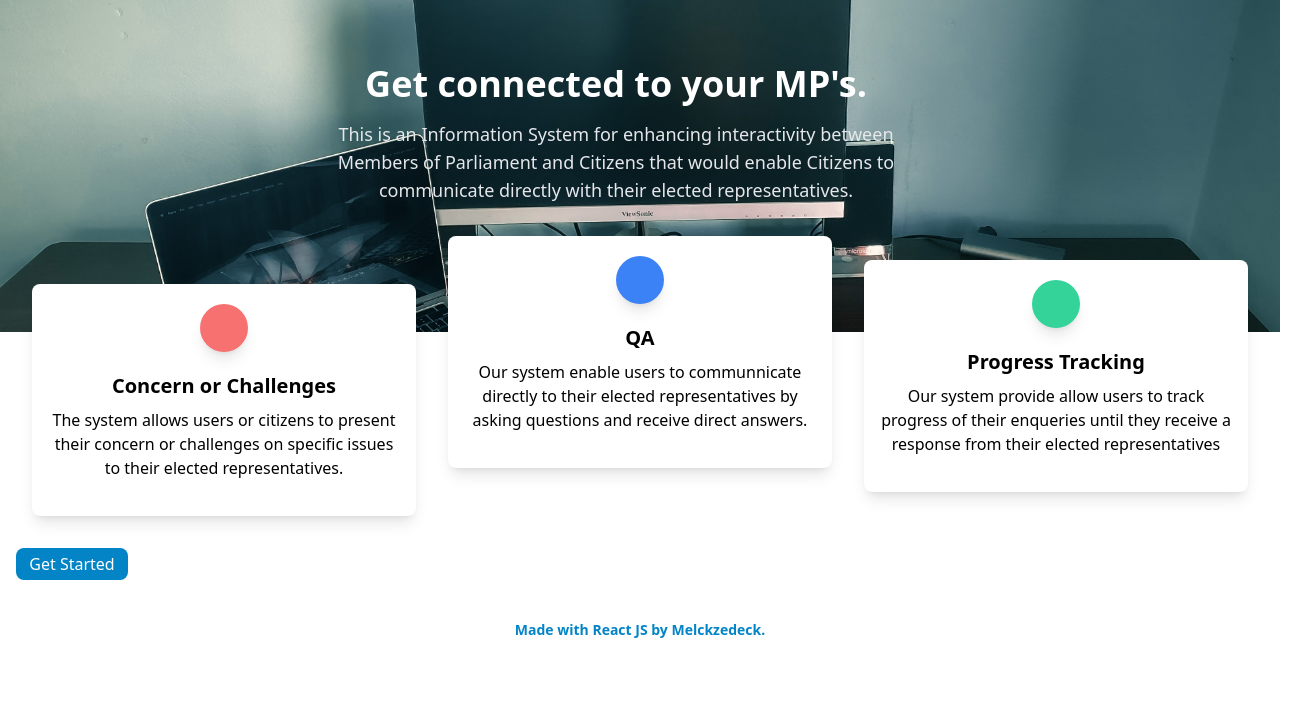
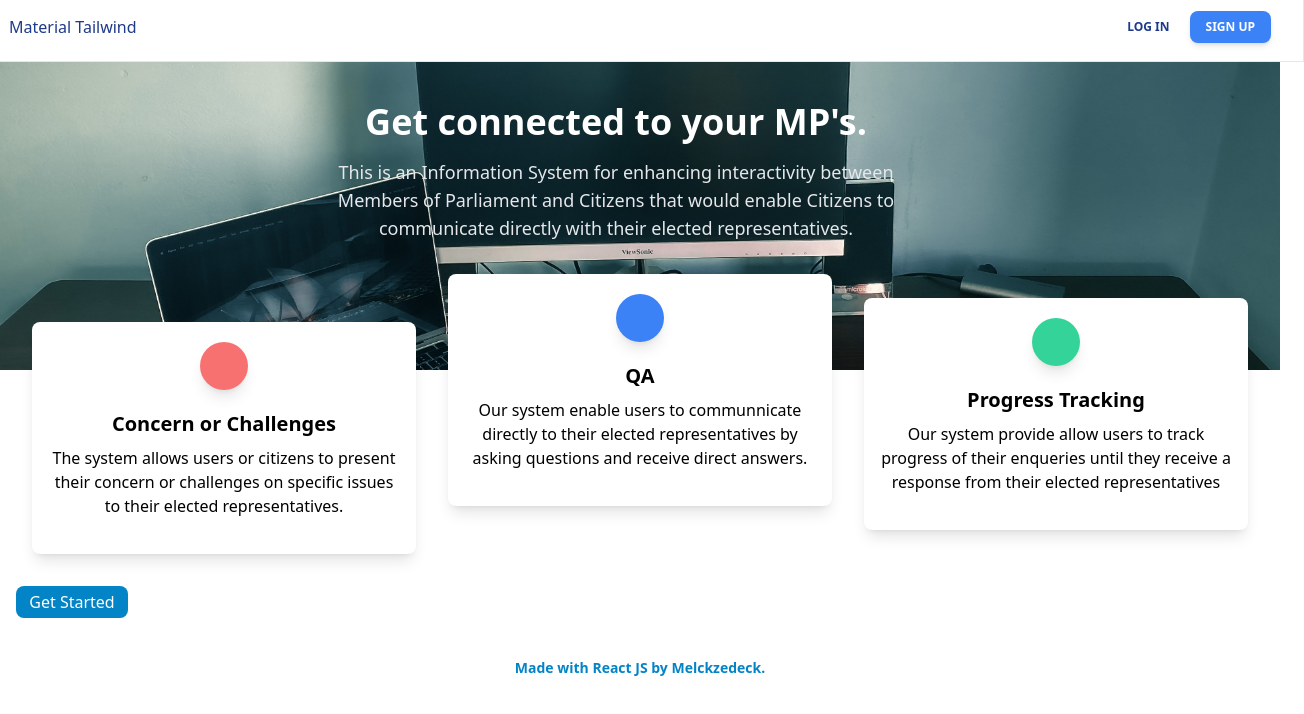
Before and after one commit to melckzedeck063/PPIS, a React (Create React App) app: page / in a window 1280 px wide. Shown: the top 714 px of the page, 1304 px wide, since content can reach past the window. Built offline with nearby package versions, Linux system fonts and the light colour scheme.

Commit message:
modified version with navbar

```diff
--- a/package.json
+++ b/package.json
@@ -3,7 +3,9 @@
   "version": "0.1.0",
   "private": true,
   "dependencies": {
+    "@heroicons/react": "^2.0.18",
     "@hookform/resolvers": "^3.3.2",
+    "@material-tailwind/react": "^2.1.4",
     "@testing-library/jest-dom": "^5.17.0",
     "@testing-library/react": "^13.4.0",
     "@testing-library/user-event": "^13.5.0",
--- a/src/components/SignUp.js
+++ b/src/components/SignUp.js
@@ -65,7 +65,7 @@ export default function SignUp() {
       <div class="flex justify-between gap-3">
         <span class="w-1/2">
           <label for="firstname" class="block text-xs font-semibold text-gray-600 uppercase">Firstname</label>
-          <input id="firstname" type="text" name="firstname" placeholder="John" autocomplete="given-name" class={`text-sm sm:text-base placeholder-gray-500 pl-10 pr-4 rounded-lg border border-gray-400 w-full py-2 focus:outline-none focus:border-blue-400 ${errors.firstname ? "border-red-500" : "border-sky-500"}`}
+          <input id="firstname" type="text" name="firstname" placeholder="John" autocomplete="given-name" class={`text-sm sm:text-base placeholder-gray-500 pl-10 pr-4 rounded-lg border border-gray-400 w-full py-2 focus:outline-none focus:border-blue-400 ${errors.firstname? "border-red-500" : "border-sky-500"}`}
             defaultValue={""}
             {...register("firstname")}
         />
--- /dev/null
+++ b/src/components/StickyNavbar.js
@@ -0,0 +1,175 @@
+import React from "react";
+import {
+  Navbar,
+  MobileNav,
+  Typography,
+  Button,
+  IconButton,
+  Card,
+} from "@material-tailwind/react";
+
+export function StickyNavbar() {
+  const [openNav, setOpenNav] = React.useState(false);
+
+  React.useEffect(() => {
+    window.addEventListener(
+      "resize",
+      () => window.innerWidth >= 960 && setOpenNav(false),
+    );
+  }, []);
+
+  const navList = (
+    <ul className="mt-2 mb-4 flex flex-col gap-2 lg:mb-0 lg:mt-0 lg:flex-row lg:items-center lg:gap-6">
+      <Typography
+        as="li"
+        variant="small"
+        color="blue-gray"
+        className="p-1 font-normal"
+      >
+        <a href="#" className="flex items-center">
+          Pages
+        </a>
+      </Typography>
+      <Typography
+        as="li"
+        variant="small"
+        color="blue-gray"
+        className="p-1 font-normal"
+      >
+        <a href="#" className="flex items-center">
+          Account
+        </a>
+      </Typography>
+      <Typography
+        as="li"
+        variant="small"
+        color="blue-gray"
+        className="p-1 font-normal"
+      >
+        <a href="#" className="flex items-center">
+          Blocks
+        </a>
+      </Typography>
+      <Typography
+        as="li"
+        variant="small"
+        color="blue-gray"
+        className="p-1 font-normal"
+      >
+        <a href="#" className="flex items-center">
+          Docs
+        </a>
+      </Typography>
+    </ul>
+  );
+
+  return (
+    <div className="-m-6 max-h-[768px] w-[calc(100%+48px)] overflow-scroll">
+      <Navbar className="sticky top-0 z-10 h-max max-w-full rounded-none px-4 py-3 lg:px-8 lg:py-4">
+        <div className="flex items-center justify-between text-blue-900 pt-4">
+          <Typography
+            as="a"
+            href="#"
+            className="mr-4 cursor-pointer py-1.5 font-medium"
+          >
+            Material Tailwind
+          </Typography>
+          <div className="flex items-center gap-4">
+            {/* <div className="mr-4 hidden lg:block">{navList}</div> */}
+            <div className="flex items-center gap-x-1">
+              <Button
+                variant="text"
+                size="sm"
+                className="hidden lg:inline-block"
+              >
+                <span>Log In</span>
+              </Button>
+              <Button
+                variant="gradient"
+                size="sm"
+                className="hidden lg:inline-block bg-blue-500"
+              >
+                <span>Sign Up</span>
+              </Button>
+            </div>
+            <IconButton
+              variant="text"
+              className="ml-auto h-6 w-6 text-inherit hover:bg-transparent focus:bg-transparent active:bg-transparent lg:hidden"
+              ripple={false}
+              onClick={() => setOpenNav(!openNav)}
+            >
+              {openNav ? (
+                <svg
+                  xmlns="http://www.w3.org/2000/svg"
+                  fill="none"
+                  className="h-6 w-6"
+                  viewBox="0 0 24 24"
+                  stroke="currentColor"
+                  strokeWidth={2}
+                >
+                  <path
+                    strokeLinecap="round"
+                    strokeLinejoin="round"
+                    d="M6 18L18 6M6 6l12 12"
+                  />
+                </svg>
+              ) : (
+                <svg
+                  xmlns="http://www.w3.org/2000/svg"
+                  className="h-6 w-6"
+                  fill="none"
+                  stroke="currentColor"
+                  strokeWidth={2}
+                >
+                  <path
+                    strokeLinecap="round"
+                    strokeLinejoin="round"
+                    d="M4 6h16M4 12h16M4 18h16"
+                  />
+                </svg>
+              )}
+            </IconButton>
+          </div>
+        </div>
+        <MobileNav open={openNav}>
+          {/* {navList} */}
+          <div className="flex items-center gap-x-1">
+            <Button fullWidth variant="text" size="sm" className="text-blue-800">
+              <span>Log In</span>
+            </Button>
+            <Button fullWidth variant="gradient" size="sm" className="text-blue-500">
+              <span>Sign Up</span>
+            </Button>
+          </div>
+        </MobileNav>
+      </Navbar>
+      {/* <div className="mx-auto max-w-screen-md py-12">
+        <Card className="mb-12 overflow-hidden">
+          <img
+            alt="nature"
+            className="h-[32rem] w-full object-cover object-center"
+            src="https://images.unsplash.com/photo-1485470733090-0aae1788d5af?ixlib=rb-4.0.3&ixid=MnwxMjA3fDB8MHxwaG90by1wYWdlfHx8fGVufDB8fHx8&auto=format&fit=crop&w=2717&q=80"
+          />
+        </Card>
+        <Typography variant="h2" color="blue-gray" className="mb-2">
+          What is Material Tailwind
+        </Typography>
+        <Typography color="gray" className="font-normal">
+          Can you help me out? you will get a lot of free exposure doing this
+          can my website be in english?. There is too much white space do less
+          with more, so that will be a conversation piece can you rework to make
+          the pizza look more delicious other agencies charge much lesser can
+          you make the blue bluer?. I think we need to start from scratch can my
+          website be in english?, yet make it sexy i&apos;ll pay you in a week
+          we don&apos;t need to pay upfront i hope you understand can you make
+          it stand out more?. Make the font bigger can you help me out? you will
+          get a lot of free exposure doing this that&apos;s going to be a chunk
+          of change other agencies charge much lesser. Are you busy this
+          weekend? I have a new project with a tight deadline that&apos;s going
+          to be a chunk of change. There are more projects lined up charge extra
+          the next time.
+        </Typography>
+      </div> */}
+    </div>
+  );
+}
--- a/src/components/index.js
+++ b/src/components/index.js
@@ -5,6 +5,7 @@ import Modal from 'react-modal';
 import image1 from '../assets/image2.jpg';
 import Login from './Login';
 import * as MdIcons from 'react-icons/md';
+import { StickyNavbar } from './StickyNavbar';
 
 Modal.setAppElement('#root'); // Set the root element for accessibility
 
@@ -21,6 +22,7 @@ export default function Index() {
 
   return (
     <div>
+      <StickyNavbar  />
         <section class="relative  bg-bluee-500">
 <div class="relative pt-16 pb-32 flex content-center items-center justify-center min-h-screen-75">
 
--- a/src/index.js
+++ b/src/index.js
@@ -3,10 +3,13 @@ import ReactDOM from 'react-dom/client';
 import './index.css';
 import App from './App';
 import Dashboard from './components/dashboard';
+import { ThemeProvider } from '@material-tailwind/react';
 
 const root = ReactDOM.createRoot(document.getElementById('root'));
 root.render(
   <React.StrictMode>
-    <App />
+    <ThemeProvider>
+      <App />
+    </ThemeProvider>
   </React.StrictMode>
 );
```
Also changed, not shown: 1 other file (tests, documents, lock files or other folders).
